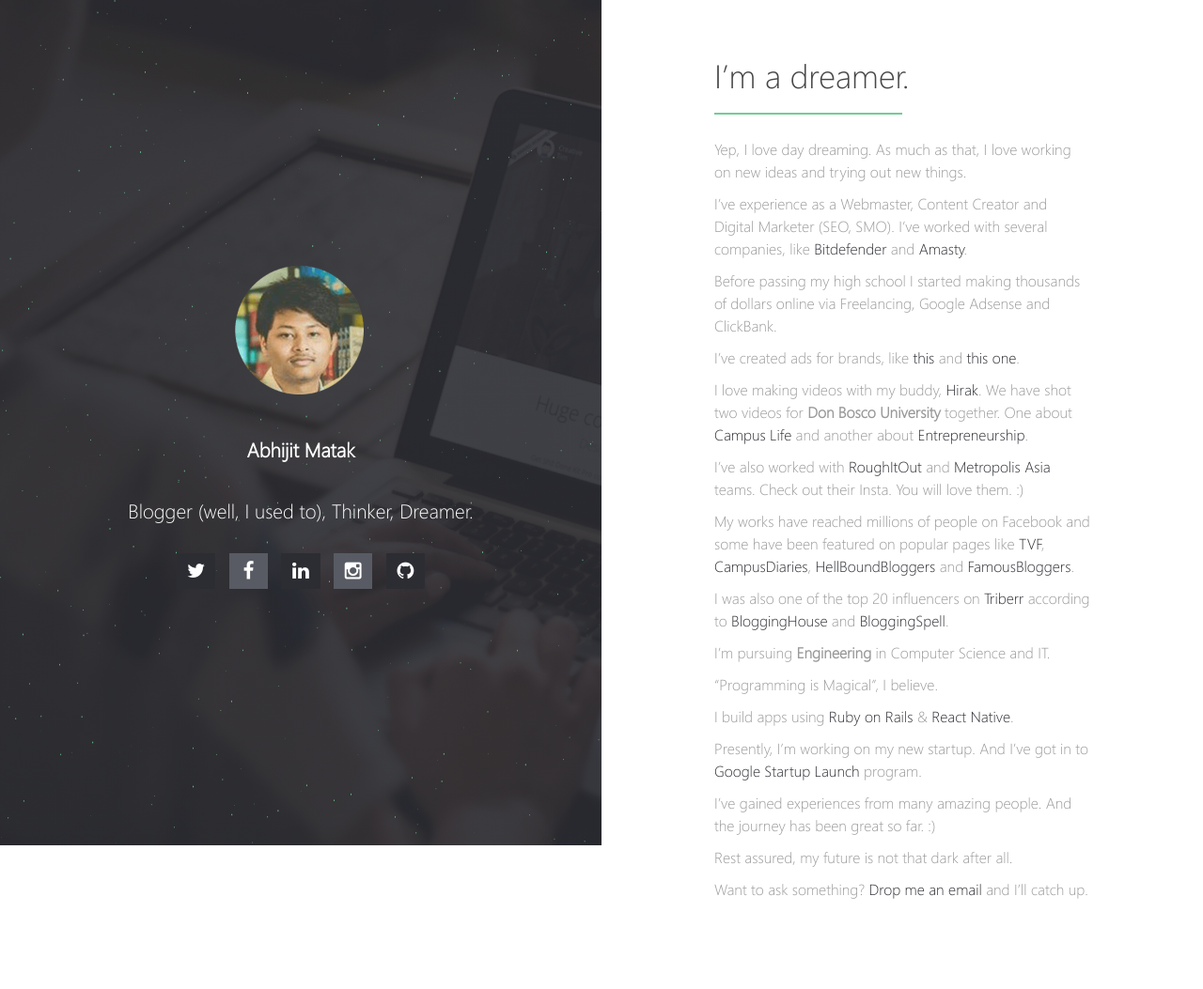
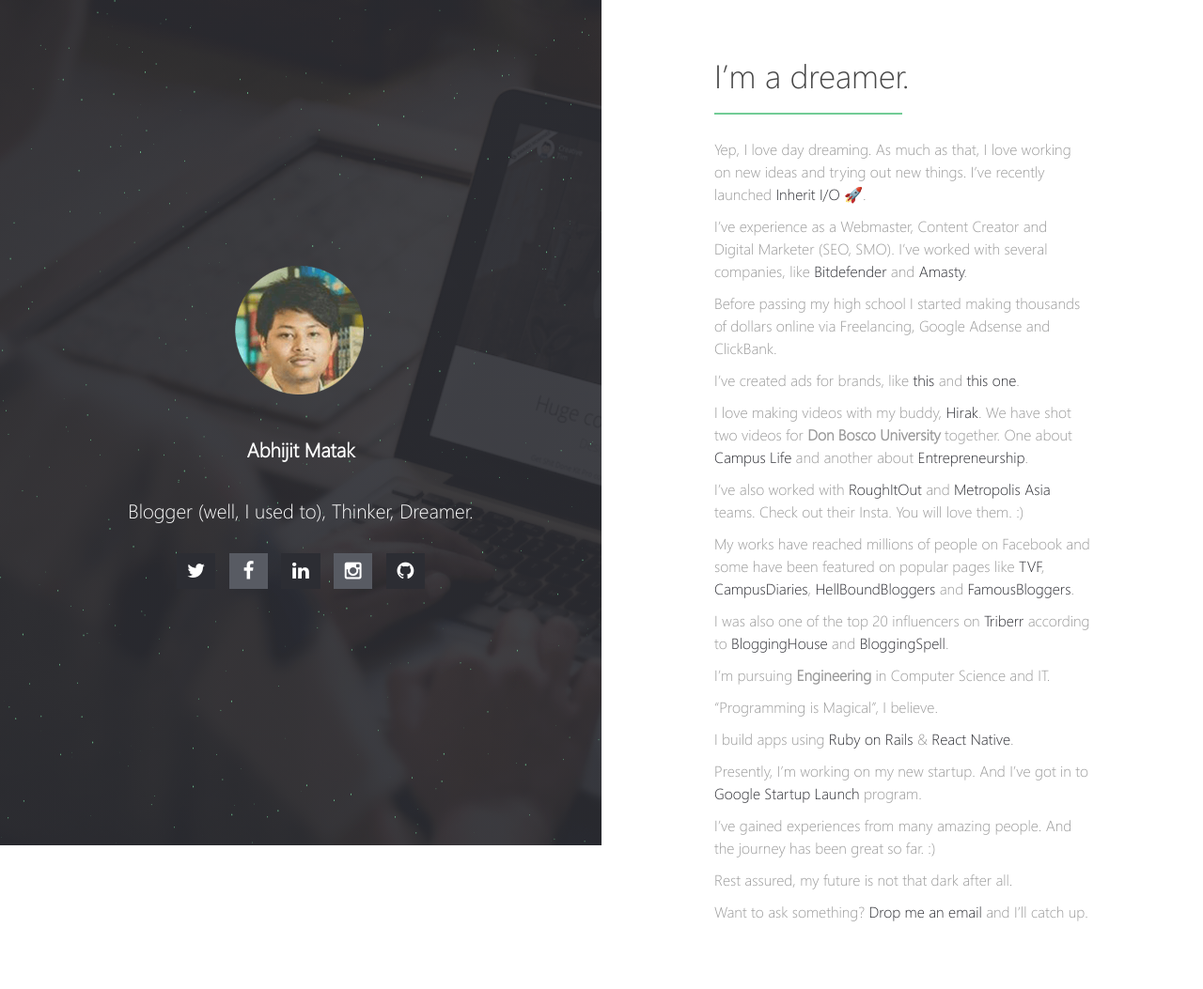
Before and after one commit to skyhitblog/skyhitblog.github.io, a Jekyll site: the page built from index.md, in a window 1280 px wide. Shown: the whole page at 94% size. Built offline with Jekyll 4.4.1, drawn with Linux system fonts in a browser that asks for light colours; our own code applies the rules of GitHub Pages for plain Markdown files; before the commit the page ends 1029 px from its top, so only the background shows below that.

Commit message:
Added Inherit I/O

```diff
--- a/index.md
+++ b/index.md
@@ -3,7 +3,7 @@ layout: home
 ---
 # I'm a dreamer.
 
-Yep, I love day dreaming. As much as that, I love working on new ideas and trying out new things.
+Yep, I love day dreaming. As much as that, I love working on new ideas and trying out new things. I've recently launched [Inherit I/O](http://inheritio.com) 🚀.
 
 I've experience as a Webmaster, Content Creator and Digital Marketer (SEO, SMO). I've worked with several companies, like [Bitdefender](http://bitdefender.co.uk/) and [Amasty](http://amasty.com/).
 
```
